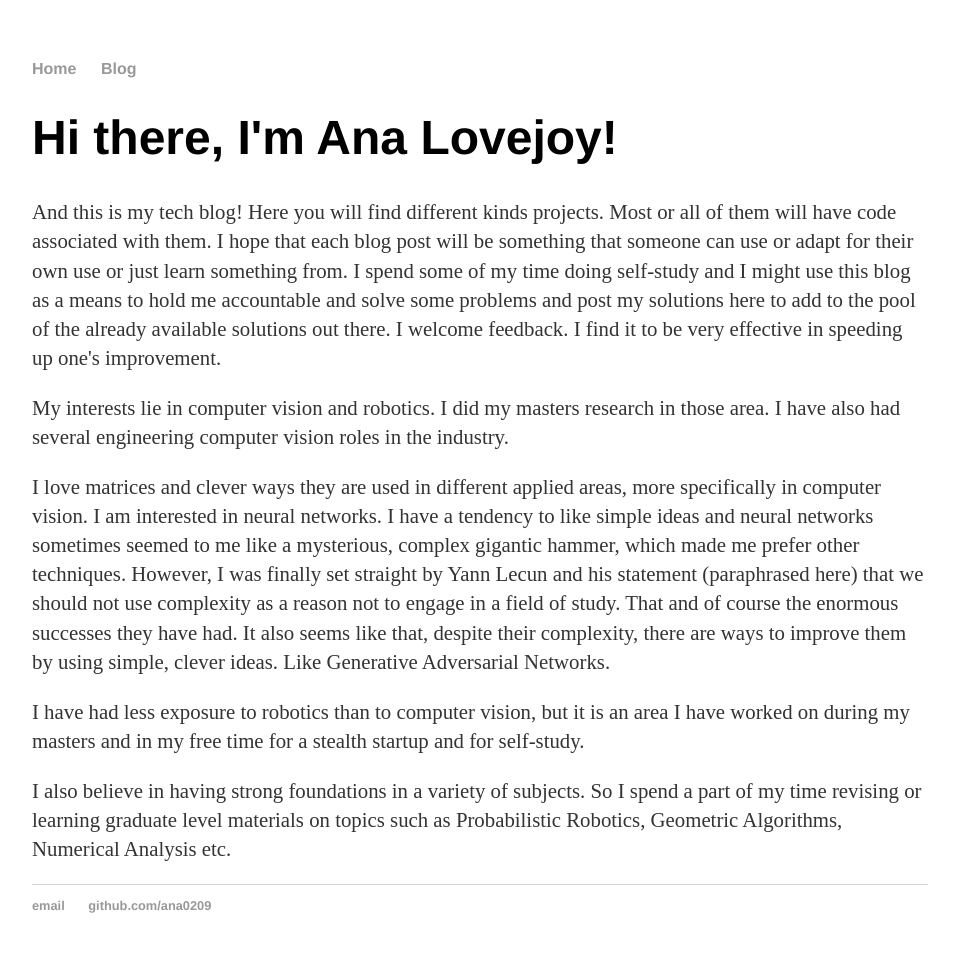
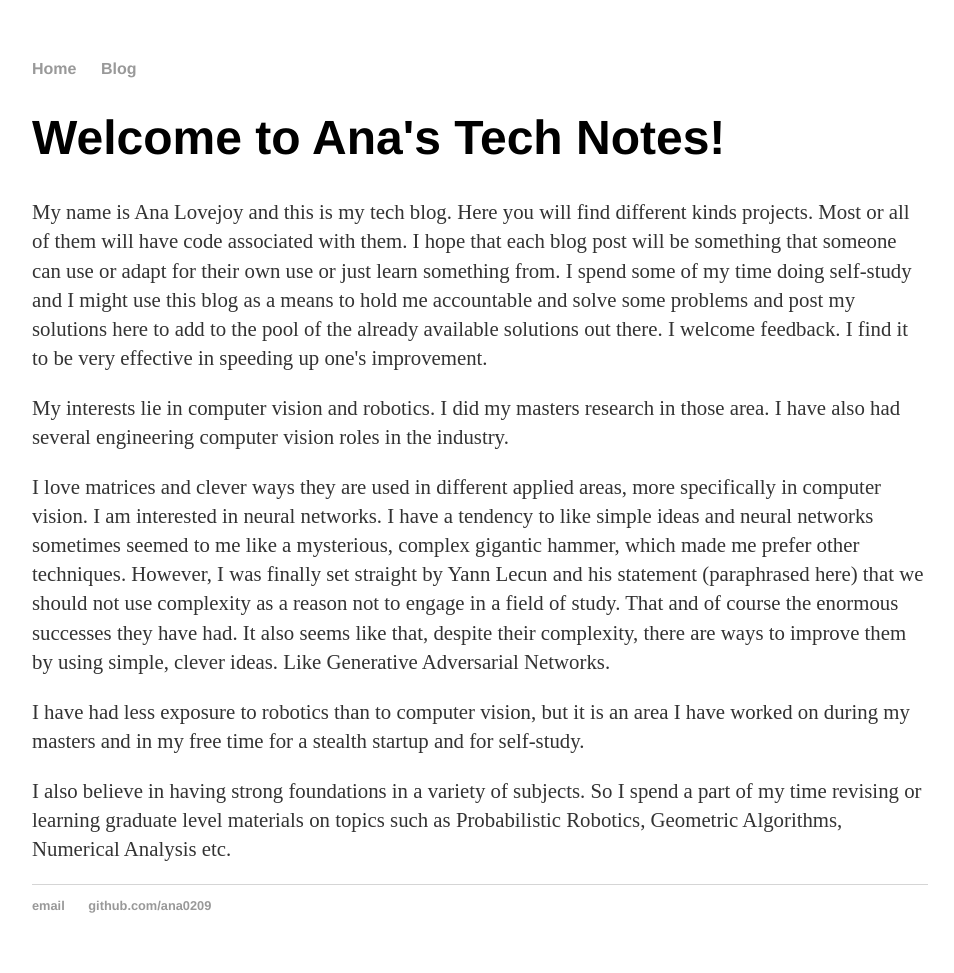
Before and after one commit to ana0209/ana0209.github.io, a Jekyll site: the page built from index.html, in a window 1280 px wide. Shown: the whole page, without its empty margins (160-1114 px from the left). Built offline with Jekyll 4.4.1, drawn with Linux system fonts in a browser that asks for light colours.

Commit message:
Change title of landing page

```diff
--- a/index.html
+++ b/index.html
@@ -3,8 +3,8 @@ layout: default
 title: Ana's Tech Notes
 ---
 <div class="blurb">
-	<h1>Hi there, I'm Ana Lovejoy!</h1>
-	<p>And this is my tech blog! Here you will find different kinds projects. Most or all of them will have code associated with them. I hope that each blog post will be something that someone can use or adapt for their own use or just learn something from. I spend some of my time doing self-study and I might use this blog as a means to hold me accountable and solve some problems and post my solutions here to add to the pool of the already available solutions out there. I welcome feedback. I find it to be very effective in speeding up one's improvement.</p>
+	<h1>Welcome to Ana's Tech Notes!</h1>
+	<p>My name is Ana Lovejoy and this is my tech blog. Here you will find different kinds projects. Most or all of them will have code associated with them. I hope that each blog post will be something that someone can use or adapt for their own use or just learn something from. I spend some of my time doing self-study and I might use this blog as a means to hold me accountable and solve some problems and post my solutions here to add to the pool of the already available solutions out there. I welcome feedback. I find it to be very effective in speeding up one's improvement.</p>
 
     <p>My interests lie in computer vision and robotics. I did my masters research in those area. I have also had several engineering computer vision roles in the industry.</p>
 
```
